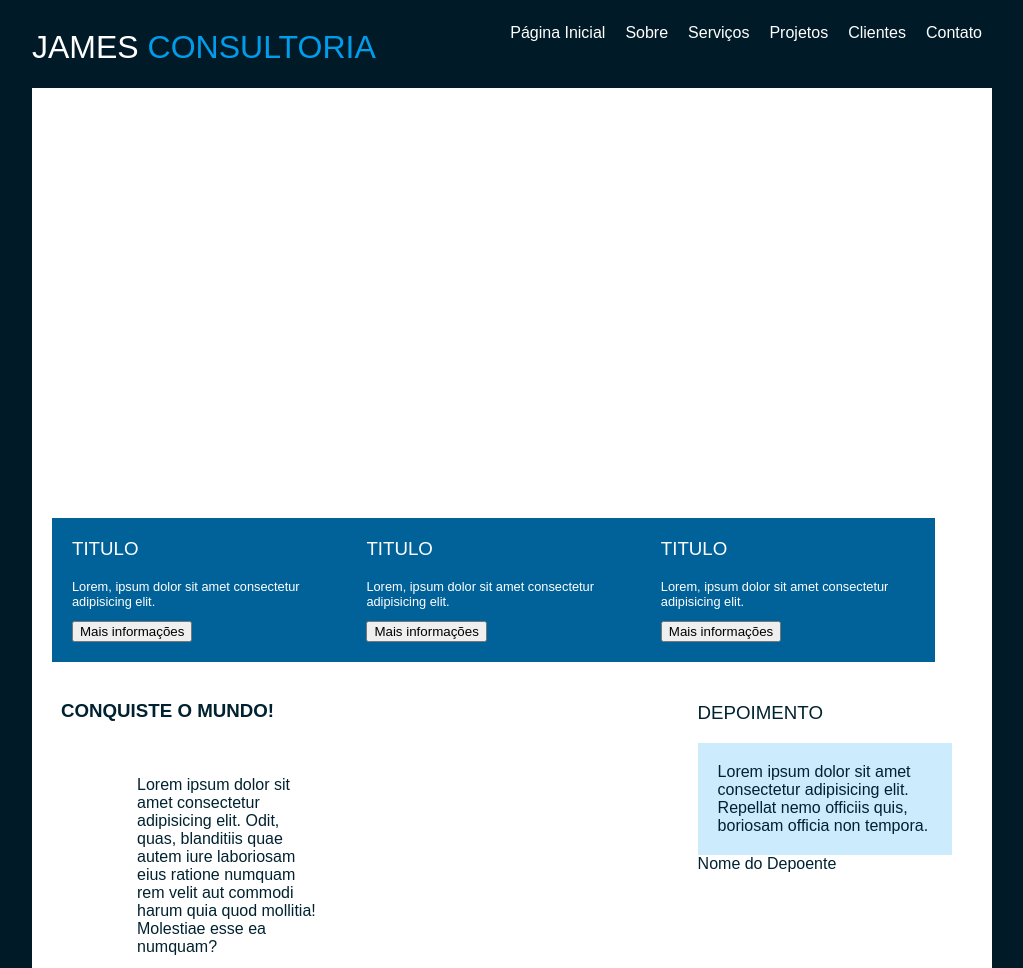
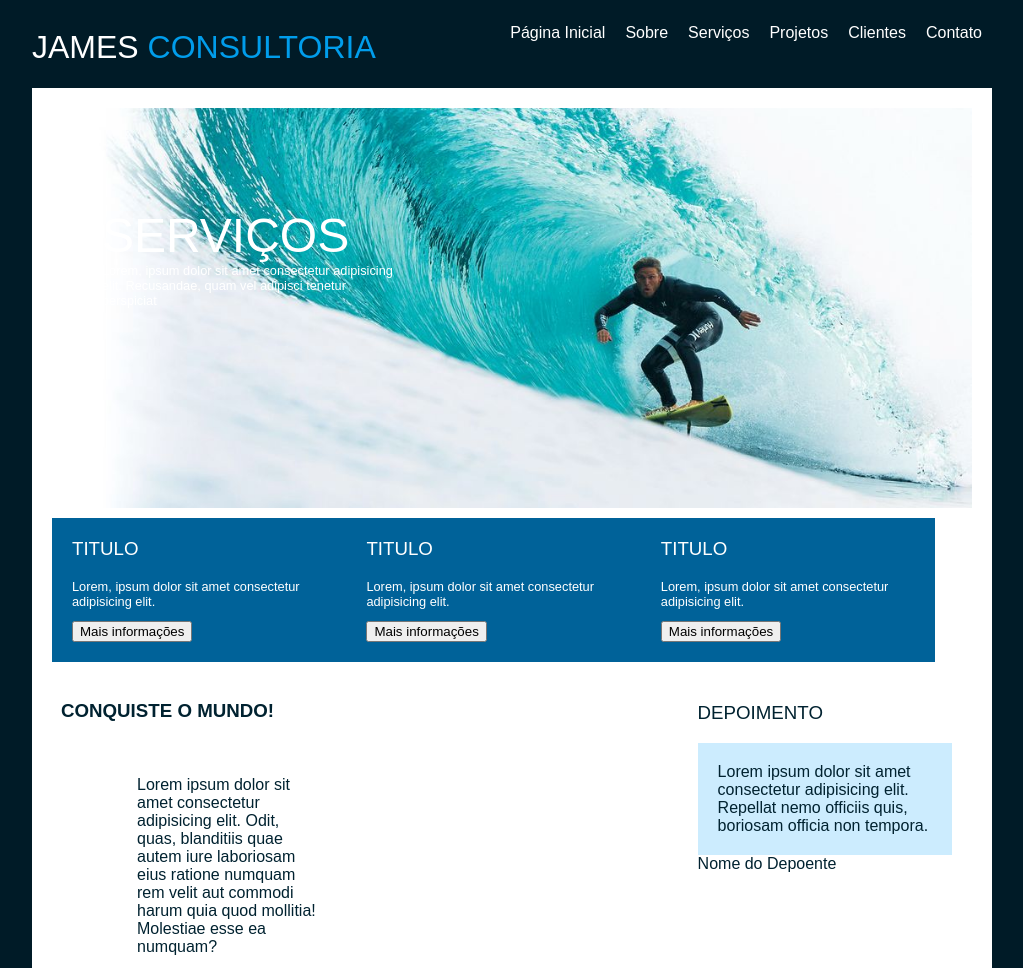
Before and after one commit to tavaresmirako/siteaula5, a plain HTML site: page index.html in a window 1280 px wide. Shown: the top 968 px of the page, without its empty margins (128-1151 px from the left). Drawn offline with Linux system fonts and the light colour scheme.

Commit message:
Update aula5.css

```diff
--- a/aula5.css
+++ b/aula5.css
@@ -45,7 +45,7 @@ main {
 }
 
 #banner {
-    background-image: url(../yadin-bg-hd.jpg);
+    background-image: url(images/yadin-bg-hd.jpg);
     background-size: 100%;
     background-position: center;
 }
```
